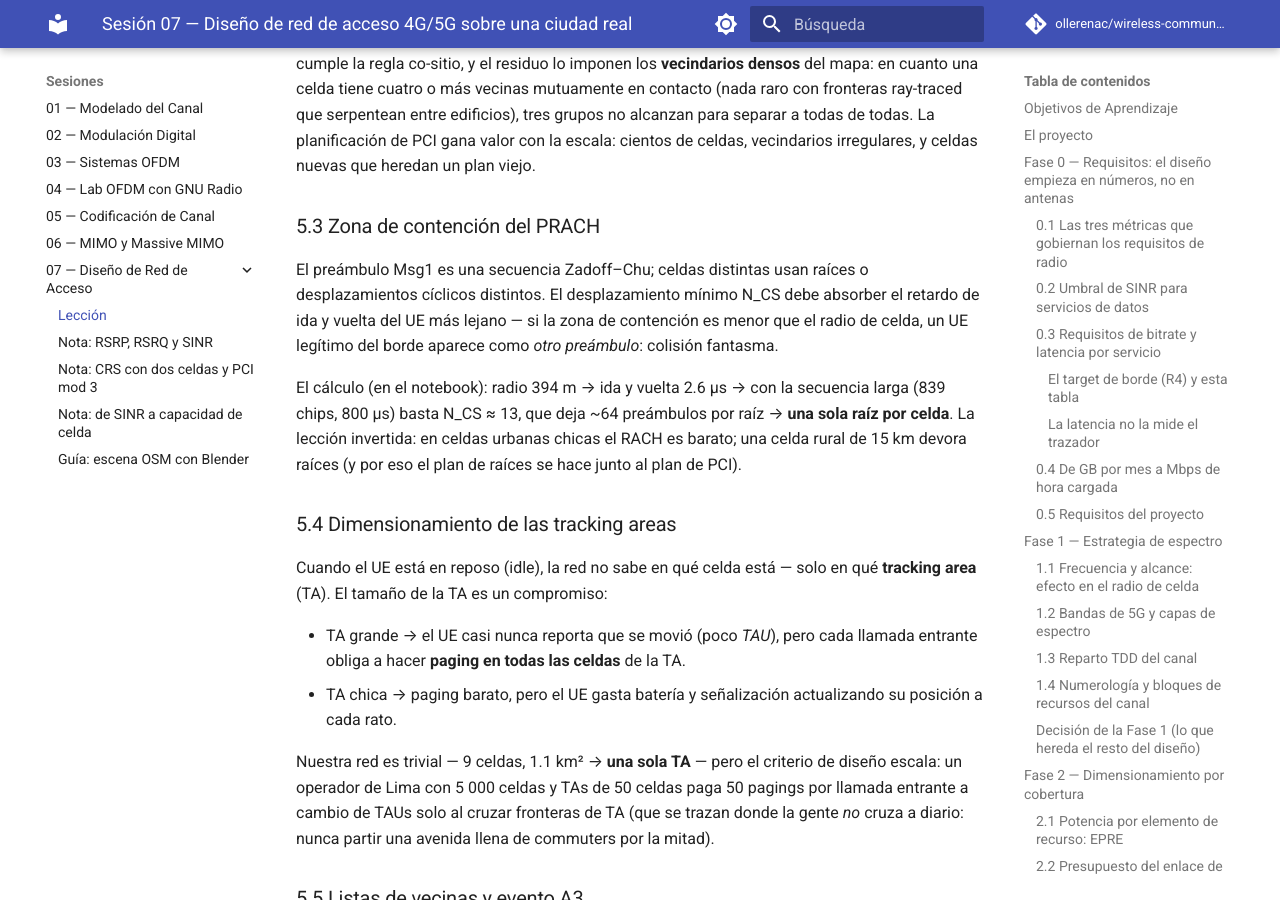
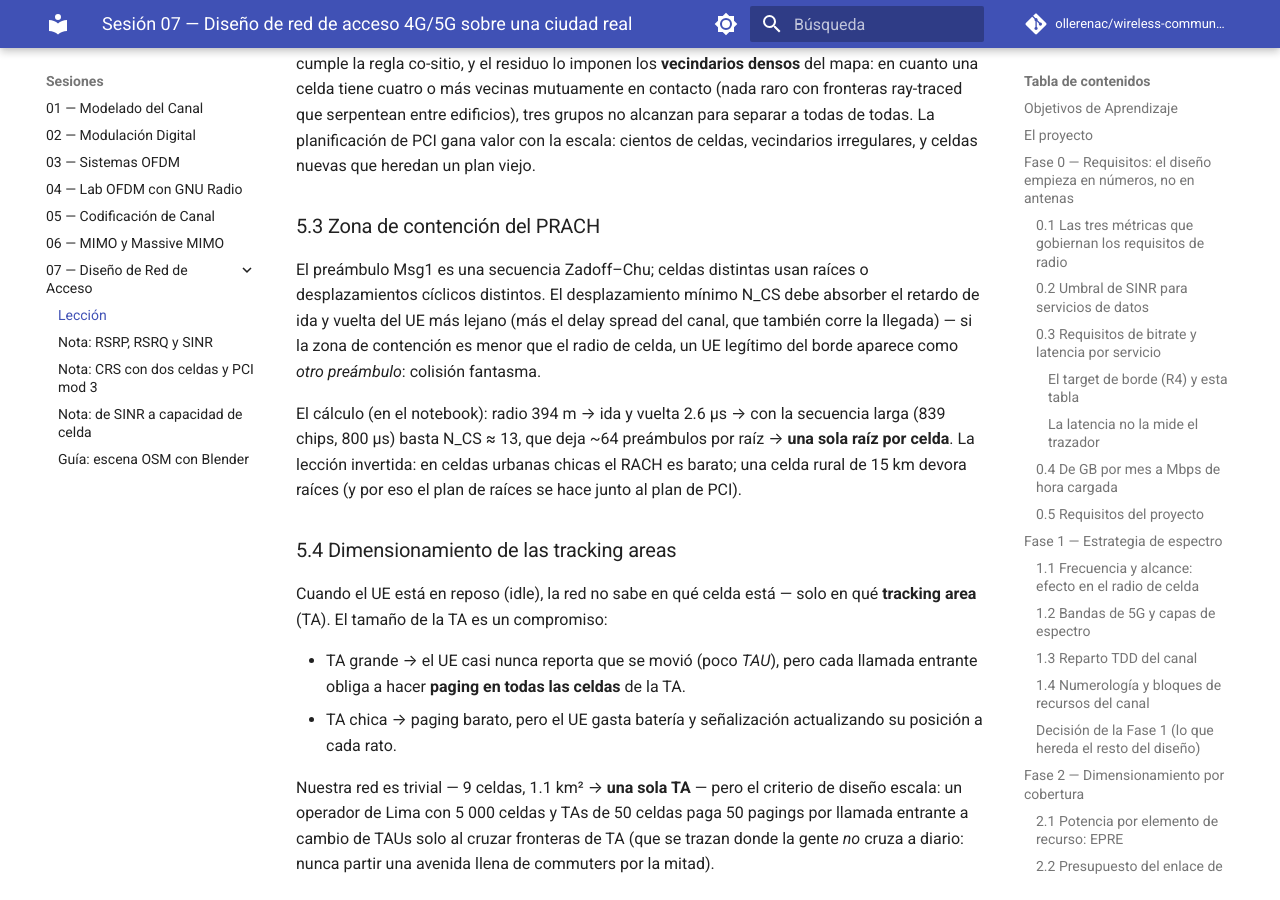
Before and after one commit to ollerenac/wireless-communication-systems, an MkDocs documentation site: the page built from docs/sessions/07-network-design/index.md, in a window 1280 px wide and 900 px high, scrolled down 24543 px. Built offline with MkDocs 1.6.1 and Material for MkDocs 9.7.7, drawn with Linux system fonts in a browser that asks for light colours; comment, search, counter and statistics services are not loaded.

Commit message:
fix(07-network-design): F5 review — verifier hardening + lesson delay-spread note
Review findings applied: (1) lesson §5.3 now names the delay spread as part
of what N_CS absorbs, matching the exam's t_guard; (2) TA assert message no
longer assumes n>1 (also rejects 0 cleanly); (3) grupo_mod3 completeness is
an assert instead of a raw KeyError; (4) conflicto_m is recomputed exactly
from the student's PCI plan instead of a loose range check. Solution
re-executed end-to-end (same numbers: proxies 73.0/75.7, conflict
22,895/163,685 m, N_CS=13). Student paths re-tested, now 8 scenarios
(added TA=0 and foreign-conflict traps). Arithmetic re-derived
independently: urban 13/64/1, rural-15km 119/7/10, NCS table matches
TS 38.211 unrestricted set.

Co-Authored-By: Claude Fable 5 <noreply@anthropic.com>
Claude-Session: https://claude.ai/code/session_01DwhbKVUZCFgUhxaWRkBL6Y

```diff
--- a/docs/sessions/07-network-design/index.md
+++ b/docs/sessions/07-network-design/index.md
@@ -1217,7 +1217,8 @@ nuevas que heredan un plan viejo.
 
 El preámbulo Msg1 es una secuencia Zadoff–Chu; celdas distintas usan
 raíces o desplazamientos cíclicos distintos. El desplazamiento mínimo
-N_CS debe absorber el retardo de ida y vuelta del UE más lejano — si la
+N_CS debe absorber el retardo de ida y vuelta del UE más lejano (más el
+delay spread del canal, que también corre la llegada) — si la
 zona de contención es menor que el radio de celda, un UE legítimo del borde
 aparece como *otro preámbulo*: colisión fantasma.
 
```
Also changed, not shown: docs/sessions/07-network-design/examen-alumno.ipynb.
